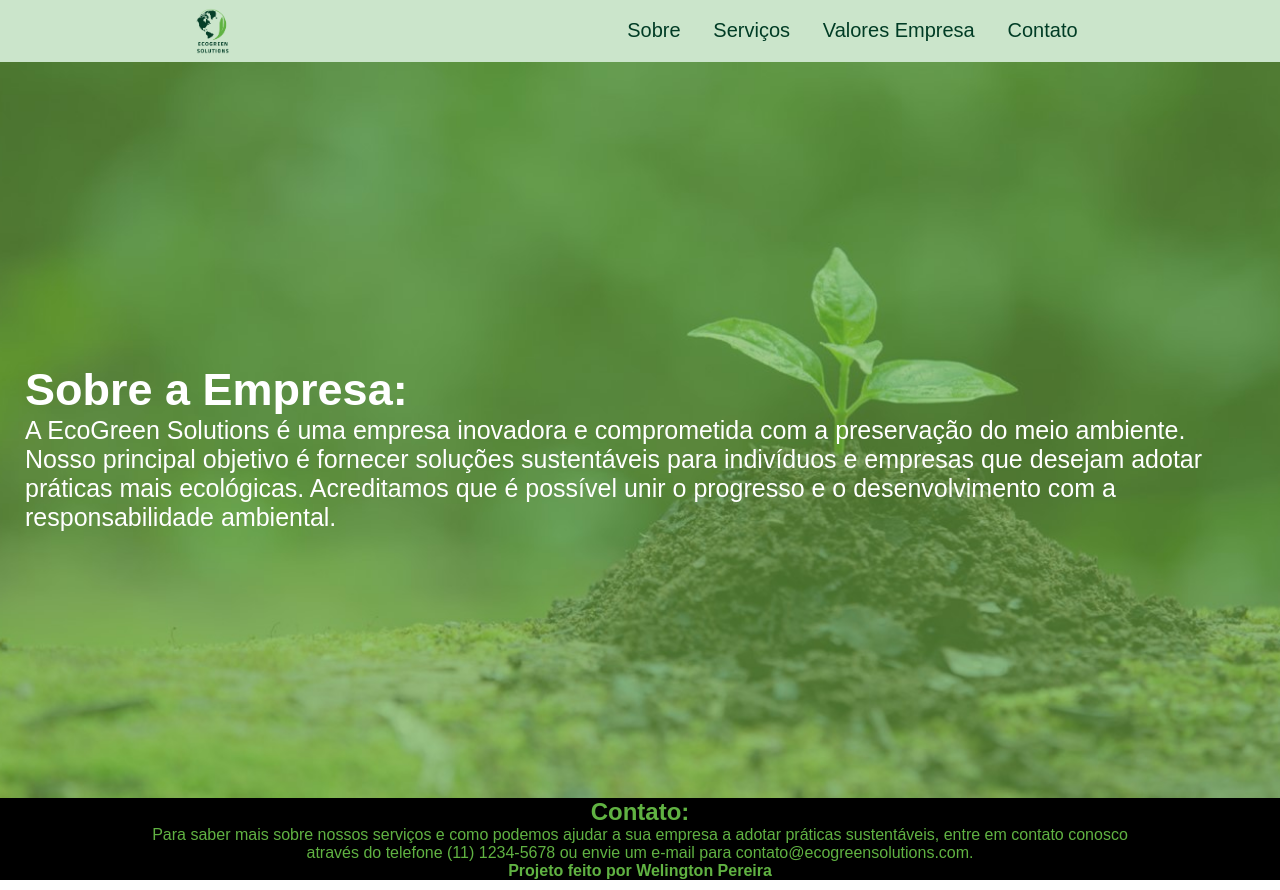
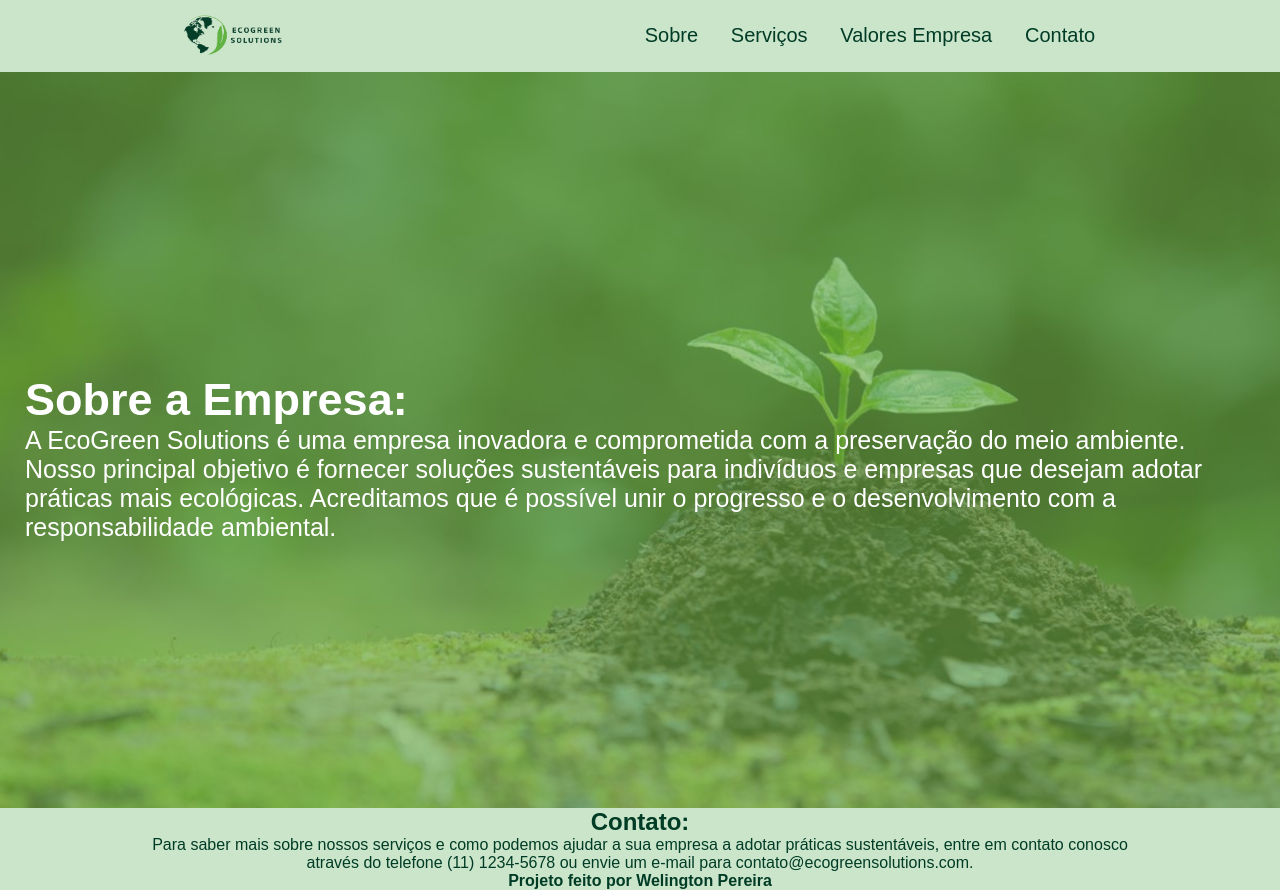
Before and after one commit to welingtonpsilva/projeto-landpage-Ecogreen, a plain HTML site: page index.html in a window 1280 px wide. Drawn offline with Linux system fonts and the light colour scheme.

Commit message:
version 3

```diff
--- a/index.html
+++ b/index.html
@@ -10,7 +10,7 @@
 </head>
 <body>
     <header>
-        <div><img src="imagens/logoremove.png" alt="LogoEmpresa"></div>
+        <div><img src="imagens/logo2remove.png"></div>
         <div class="links">
             <a id="isobre" href="#">Sobre</a>
             <a id="iservicos" href="#">Serviços</a>
--- a/mobile.css
+++ b/mobile.css
@@ -23,7 +23,7 @@ padding-bottom: 0.5vh;
 }
 
 header div img{
-    width:50px;
+    width:100px;
     height: 50px;
 }
 .links{
@@ -34,6 +34,7 @@ font-size: 10px;
 margin: 15px;
 text-decoration: none;
 color: var(--verdeletras);
+font-size: 15px;
 }
 .links a:hover{
     margin: 15px;
@@ -117,14 +118,14 @@ margin-bottom: 15px;
     margin-top: 60px;
 }
 footer section{
-    background-color: black;
-    color: #60B242;
+    background-color: rgba(96, 178, 66, 0);
+    color: var(--verdeletras);
     text-align: center;
     width: 1000px;
     margin: auto;
     }
     footer{
-    background-color: black;
+    background-color: rgba(0, 128, 0, 0.205);
     display: flex;
     align-items: center;
     }
--- a/pc.css
+++ b/pc.css
@@ -23,11 +23,12 @@ padding-bottom: 0.5vh;
 }
 
 header div img{
-    width:50px;
-    height: 50px;
+    width: 120px;
+    height: 60px;
+    padding: 0px;
 }
 .links{
-padding-top: 15px;
+padding-top: 20px;
 }
 .links a{
 margin: 15px;
@@ -40,7 +41,6 @@ font-size: 20px;
     color: var(--verdeletras);
     color: #60B242;
     border-bottom: solid 1px #60B242;
-    font-size: 25px;
     }
 
 .sobrecontainer{
@@ -119,12 +119,12 @@ margin-bottom: 15px;
     margin-top: 60px;
 }
 footer section{
-background-color: black;
-color: #60B242;
-text-align: center;
+    background-color: rgba(0, 128, 0, 0);
+    color: var(--verdeletras);
+    text-align: center;
 }
 footer{
-background-color: black;
+background-color: rgba(0, 128, 0, 0.205);
 display: flex;
 align-items: center;
 }
--- a/tablet.css
+++ b/tablet.css
@@ -23,7 +23,7 @@ padding-bottom: 0.5vh;
 }
 
 header div img{
-    width:50px;
+    width:150px;
     height: 50px;
 }
 .links{
@@ -40,7 +40,6 @@ font-size: 20px;
     color: var(--verdeletras);
     color: #60B242;
     border-bottom: solid 1px #60B242;
-    font-size: 25px;
     }
 
 .sobrecontainer{
@@ -119,12 +118,12 @@ margin-bottom: 15px;
     margin-top: 60px;
 }
 footer section{
-    background-color: black;
-    color: #60B242;
+    background-color: rgba(96, 178, 66, 0);
+    color: var(--verdeletras);
     text-align: center;
     }
     footer{
-    background-color: black;
+    background-color: rgba(0, 128, 0, 0.205);
     display: flex;
     align-items: center;
     }
```
Also changed, not shown: imagens/logo2.jpg (added), imagens/logo2remove.png (added).
